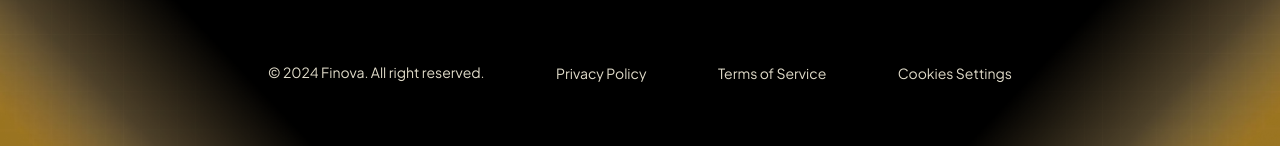
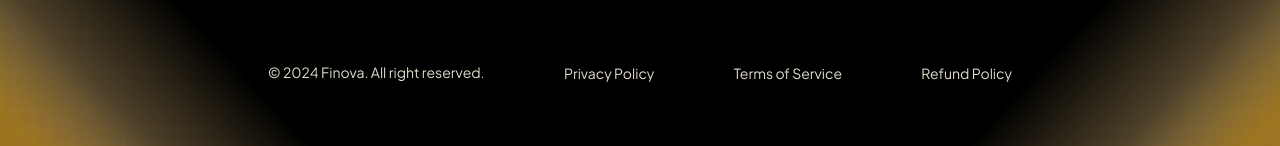
Before and after one commit to D4N1E1W/finova-pro, a plain HTML site: page privacy-policy.html in a window 1280 px wide. Shown: the part 3421-3567 px from the top of the page. Drawn offline with nearby package versions, Linux system fonts and the light colour scheme.

Commit message:
Update privacy-policy.html

```diff
--- a/privacy-policy.html
+++ b/privacy-policy.html
@@ -177,9 +177,7 @@
                 <li><a rel="noopener noreferrer" aria-label="terms of service" href="#"
                         class="text-sm font-noraml leading-126 text-moon-mist after:absolute relative z-10 after:-z-10 after:bg-luxor-gold after:w-0 after:h-[1.5px] after:left-[50%] after:bottom-[-3px] hover:after:w-full hover:after:left-0 after:duration-300">Terms
                         of Service</a></li>
-                <li><a rel="noopener noreferrer" aria-label="cookies settings" href="#"
-                        class="text-sm font-noraml leading-126 text-moon-mist after:absolute relative z-10 after:-z-10 after:bg-luxor-gold after:w-0 after:h-[1.5px] after:left-[50%] after:bottom-[-3px] hover:after:w-full hover:after:left-0 after:duration-300">Cookies
-                        Settings</a></li>
+                <li><a rel="noopener noreferrer" aria-label="refund policy" href="/refund-policy.html" class="text-sm font-noraml leading-126 text-moon-mist after:absolute relative z-10 after:-z-10 after:bg-luxor-gold after:w-0 after:h-[1.5px] after:left-[50%] after:bottom-[-3px] hover:after:w-full hover:after:left-0 after:duration-300">Refund Policy</a></li>
             </ul>
         </div>
         <img src="./assets/image/webp/footer-left-ellipse.webp" alt="left"
```
